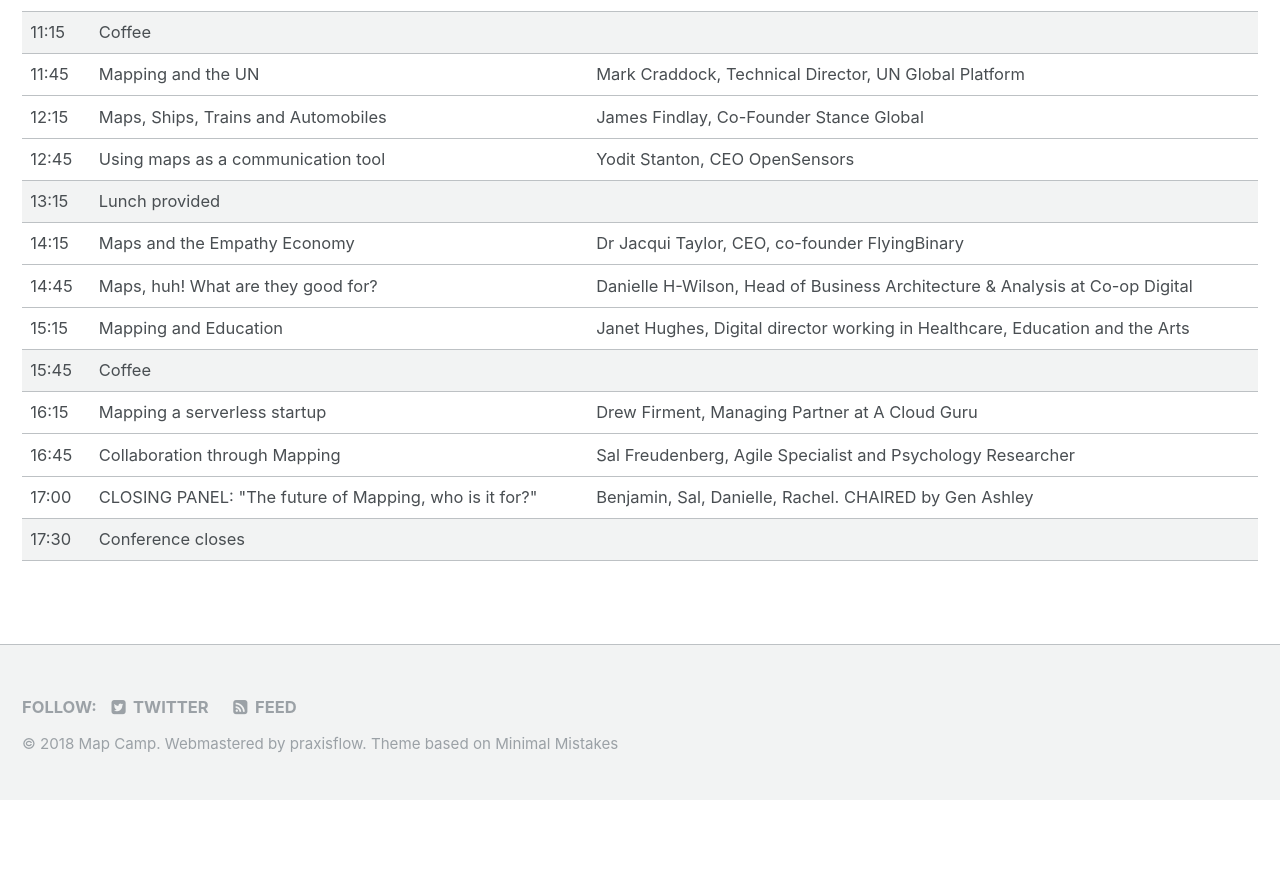
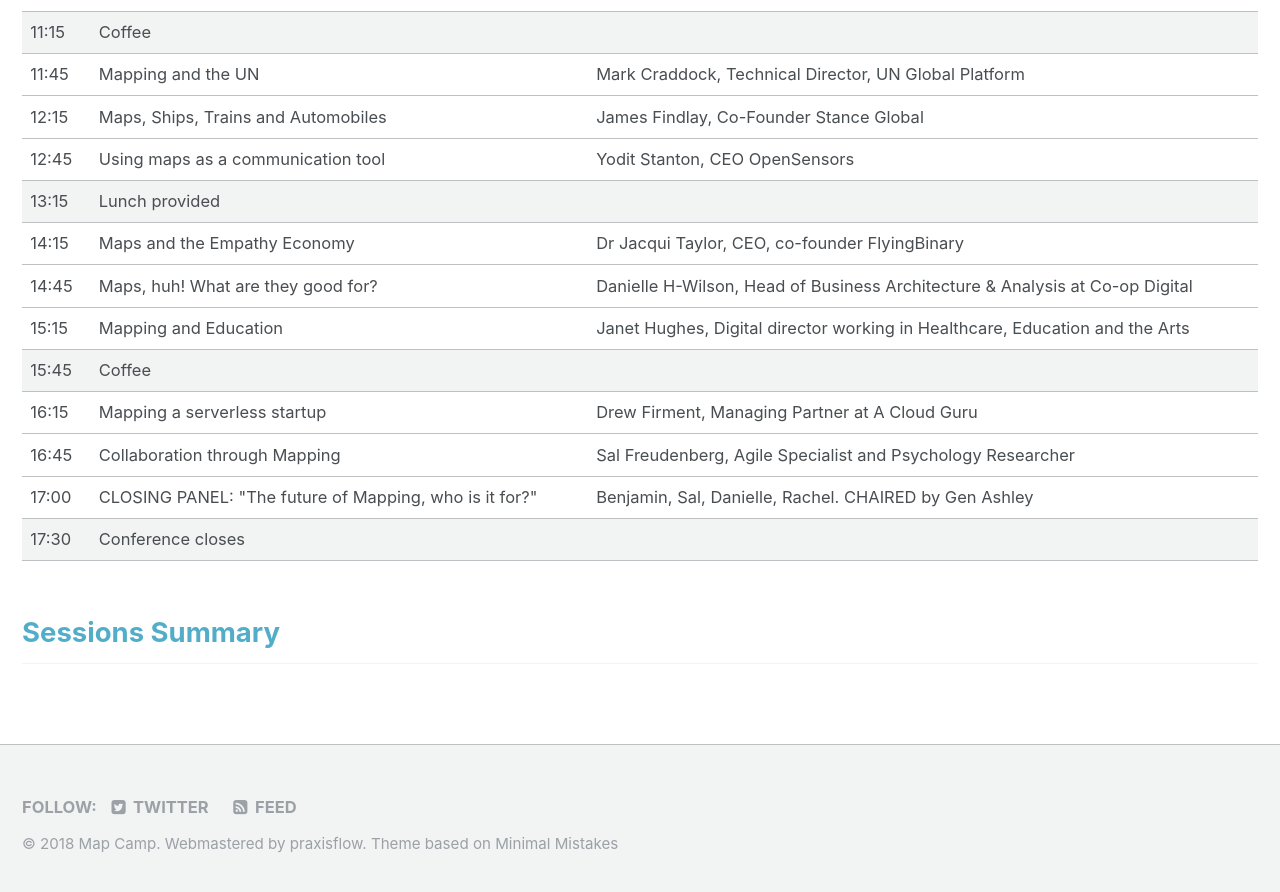
Before and after one commit to mapcampcommittee/mapcampcommittee.github.io, a Jekyll site: the page built from _pages/2018-10-03_London.html, in a window 1280 px wide and 900 px high, scrolled down 1242 px. Shown: the top 892 px of the window. Built offline with Jekyll 4.4.1, drawn with Linux system fonts in a browser that asks for light colours; before the commit the page ends 2042 px from its top, so only the background shows below that.

Commit message:
Add a link to sessions summary in the event page, too.

```diff
--- a/_pages/2018-10-03_London.html
+++ b/_pages/2018-10-03_London.html
@@ -42,3 +42,5 @@
   <tr><td>17:00</td><td>CLOSING PANEL: "The future of Mapping, who is it for?"</td><td>Benjamin, Sal, Danielle, Rachel. CHAIRED by Gen Ashley</td></tr>
   <tr class="schedule-break"><td>17:30</td><td>Conference closes</td><td></td></tr>
 </table>
+
+<h2><a href="https://community.wardleymaps.com/t/map-camp-london-2018/196">Sessions Summary</a></h2>
```
